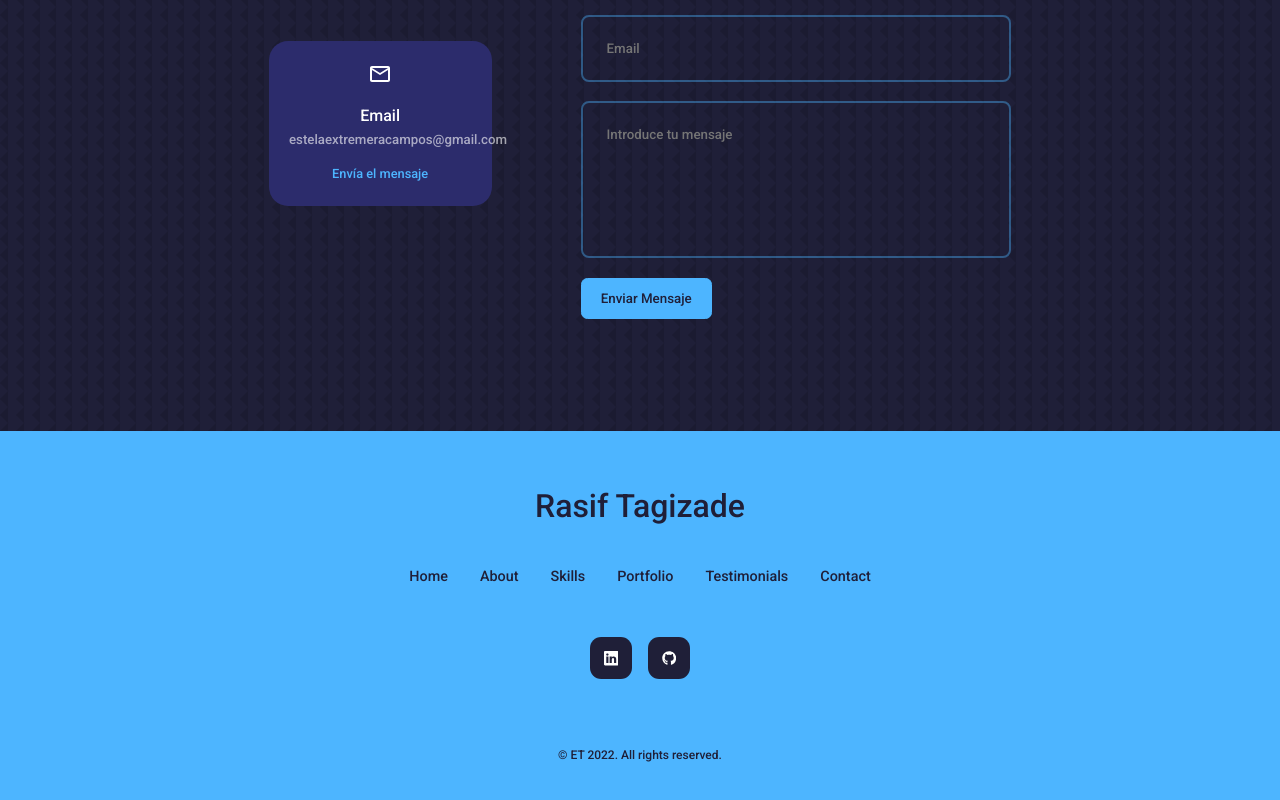
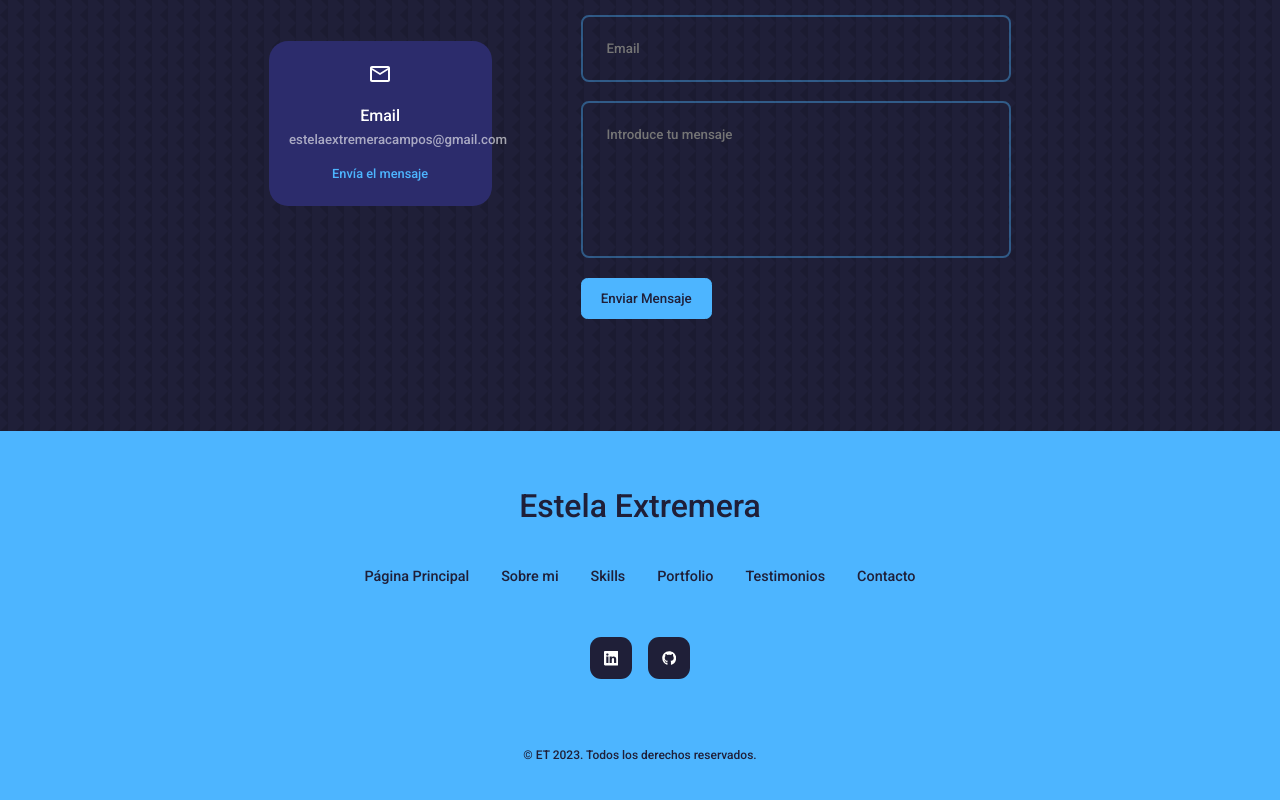
Before and after one commit to Estela-Ex/Mi-Portfolio, a React (Create React App) app: page / in a window 1280 px wide. Shown: the part 3801-4601 px from the top of the page. Built offline with nearby package versions, Linux system fonts and the light colour scheme.

Commit message:
change footer

```diff
--- a/src/components/footer/Footer.jsx
+++ b/src/components/footer/Footer.jsx
@@ -6,24 +6,50 @@ import './footer.css';
 const Footer = () => {
   return (
     <footer>
-      <a href="#home" className="footer__logo">Rasif Tagizade</a>
+      <a href="#home" className="footer__logo">
+        Estela Extremera
+      </a>
       <ul className="permalinks">
-        <li><a href="#home">Home</a></li>
-        <li><a href="#about">About</a></li>
-        <li><a href="#experience">Skills</a></li>
-        <li><a href="#portfolio">Portfolio</a></li>
-        <li><a href="#testimonials">Testimonials</a></li>
-        <li><a href="#contact">Contact</a></li>
+        <li>
+          <a href="#home">Página Principal</a>
+        </li>
+        <li>
+          <a href="#about">Sobre mi</a>
+        </li>
+        <li>
+          <a href="#experience">Skills</a>
+        </li>
+        <li>
+          <a href="#portfolio">Portfolio</a>
+        </li>
+        <li>
+          <a href="#testimonials">Testimonios</a>
+        </li>
+        <li>
+          <a href="#contact">Contacto</a>
+        </li>
       </ul>
       <div className="footer__socials">
-      <a href="https://www.linkedin.com/in/rasif-tagizada/" target="_blank" rel="noreferrer" ><BsLinkedin /></a>
-      <a href="https://github.com/Rasif-Taghizada" target="_blank" rel="noreferrer" ><FaGithub /></a>
+        <a
+          href="https://www.linkedin.com/in/estela-extremera"
+          target="_blank"
+          rel="noreferrer"
+        >
+          <BsLinkedin />
+        </a>
+        <a
+          href="https://https://github.com/Estela-Ex"
+          target="_blank"
+          rel="noreferrer"
+        >
+          <FaGithub />
+        </a>
       </div>
       <div className="footer__copyright">
-        <small>&copy; ET 2022. All rights reserved.</small>
+        <small>&copy; ET 2023. Todos los derechos reservados.</small>
       </div>
     </footer>
-  )
+  );
 }
 
 export default Footer
```
